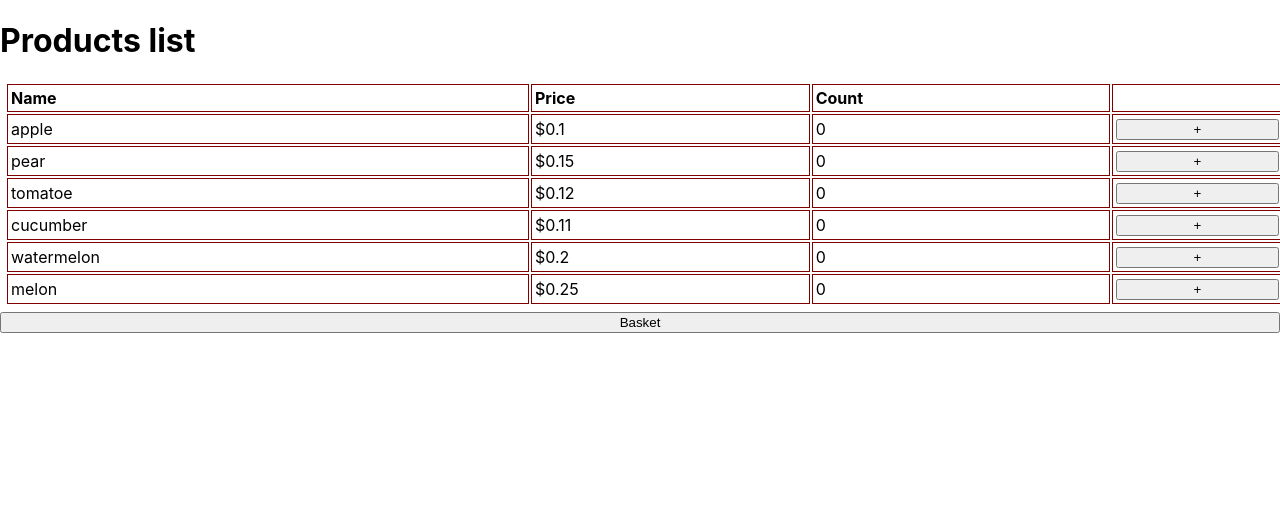
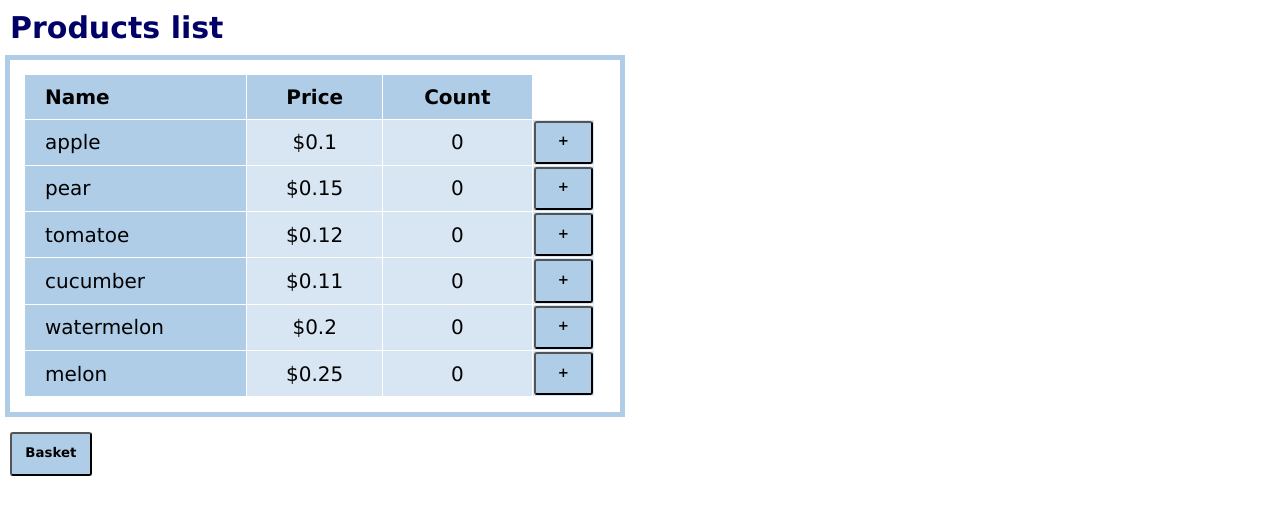
Before and after one commit to Kvasshtain/customer_basket, a React (Create React App) app: page / in a window 1280 px wide. Shown: the top 514 px of the page. Built offline with nearby package versions, Linux system fonts and the light colour scheme.

Commit message:
добавил стили

```diff
--- a/src/App.css
+++ b/src/App.css
@@ -1,15 +1,74 @@
-.productList {
-    margin: 5px;
-    border : 5px;
-    width : 100%;
+h1 {
+    font-family: "Lucida Sans Unicode", "Lucida Grande", Sans-Serif;
+    font-size: 30px;
+    margin: 10px;
+    color: #000066;
 }
 
-.tableCell {
-    padding: 3px;
-    border: 1px solid maroon;
+table {
+    font-family: "Lucida Sans Unicode", "Lucida Grande", Sans-Serif;
+    font-size: 20px;
+    border-collapse: collapse;
+    text-align: center;
+    width: 95%;
+    margin: 10px;
+}
+
+p {
+    font-family: "Lucida Sans Unicode", "Lucida Grande", Sans-Serif;
+    font-size: 20px;
+    margin: 10px;
+}
+
+th, td:first-child {
+    background: #AFCDE7;
+    padding: 10px 20px;
+}
+
+th, td {
+    border-style: solid;
+    border-width: 0 1px 1px 0;
+    border-color: white;
+}
+
+td {
+    background: #D8E6F3;
+}
+
+th:first-child, td:first-child {
     text-align: left;
 }
 
-.button {
+button {
+    font-family: "Lucida Sans Unicode", "Lucida Grande", Sans-Serif;
+    font-weight: 700;
+    text-decoration: none;
+    padding: .8em 1em calc(.8em + 3px);
+    border-radius: 3px;
+    background: #AFCDE7;
+    box-shadow: 0 -3px #AFCDE7 inset;
+    transition: 0.2s;
+    margin: 10px;
+}
+
+td > button {
+    margin: 0px;
+    height: 100%;
     width: 100%;
 }
+
+button:hover {
+    background: #D8E6F3;
+}
+
+button:active {
+    background: #6666FF;
+    box-shadow: 0 3px #6666FF inset;
+}
+
+.tableBorder {
+    border: 5px solid #AFCDE7;
+    padding: 5px;
+    margin: 5px;
+    width: 600px;
+}
--- a/src/App.js
+++ b/src/App.js
@@ -71,8 +71,8 @@ class App extends Component {
                               onCountDecrement = {this.onCountDecrement}
                               onClearCount = {this.onClearCount}
                   />
-                  <button className = "button" onClick = {this.productListButtonClkHandler}>Products list</button>
-                  <button className = "button" onClick = {this.clearBasketButtonClkHandler}>Clear basket</button>
+                  <button onClick = {this.productListButtonClkHandler}>Products list</button>
+                  <button onClick = {this.clearBasketButtonClkHandler}>Clear basket</button>
                 </React.Fragment>
             )
         }
@@ -81,7 +81,7 @@ class App extends Component {
             <React.Fragment>
               <h1>Products list</h1>
               <ProductsList data = {products} onCountIncrement = {this.onCountIncrement}/>
-              <button className = "button" onClick = {this.basketButtonClkHandler}>Basket</button>
+              <button onClick = {this.basketButtonClkHandler}>Basket</button>
             </React.Fragment>
         )
     }
--- a/src/components/BasketList.js
+++ b/src/components/BasketList.js
@@ -4,11 +4,9 @@ import PropTypes from 'prop-types'
 const BasketTableHeader = () => {
     return (
         <tr>
-            <th className = "tableCell">Name</th>
-            <th className = "tableCell">Price</th>
-            <th className = "tableCell">Count</th>
-            <th className = "tableCell"></th>
-            <th className = "tableCell"></th>
+            <th>Name</th>
+            <th>Price</th>
+            <th>Count</th>
         </tr>
     )
 }
@@ -43,15 +41,15 @@ class BasketProduct extends React.Component {
 
         return (
             <tr>
-                <td className = "tableCell">{name}</td>
-                <td className = "tableCell">${price}</td>
-                <td className = "tableCell">{count}</td>
-                <th className = "tableCell">
-                    <button className = "button" onClick = {this.addButtonClkHandler}>-</button>
-                </th>
-                <th className = "tableCell">
-                    <button className = "button" onClick = {this.clearButtonClkHandler}>Clear all</button>
-                </th>
+                <td>{name}</td>
+                <td>${price}</td>
+                <td>{count}</td>
+                <td>
+                    <button onClick = {this.addButtonClkHandler}>-</button>
+                </td>
+                <td>
+                    <button onClick = {this.clearButtonClkHandler}>Clear all</button>
+                </td>
             </tr>
         )
     }
@@ -89,8 +87,8 @@ class BasketList extends React.Component {
 
     render() {
         return (
-            <React.Fragment>
-                <table className="productList">
+            <div className = "tableBorder">
+                <table>
                     <tbody>
                         <BasketTableHeader/>
                     </tbody>
@@ -98,7 +96,7 @@ class BasketList extends React.Component {
                 </table>
                 <Total data = {this.props.data}/>
 
-            </React.Fragment>
+            </div>
         )
     }
 }
--- a/src/components/ProductsList.js
+++ b/src/components/ProductsList.js
@@ -4,10 +4,9 @@ import PropTypes from 'prop-types'
 const ProductTableHeader = () => {
     return (
         <tr>
-            <th className = "tableCell">Name</th>
-            <th className = "tableCell">Price</th>
-            <th className = "tableCell">Count</th>
-            <th className = "tableCell"></th>
+            <th>Name</th>
+            <th>Price</th>
+            <th>Count</th>
         </tr>
     )
 }
@@ -23,12 +22,12 @@ class Product extends React.Component {
 
         return (
             <tr>
-                <td className = "tableCell">{name}</td>
-                <td className = "tableCell">${price}</td>
-                <td className = "tableCell">{count}</td>
-                <th className = "tableCell">
-                    <button className = "button" onClick = {this.addButtonClkHandler}>+</button>
-                </th>
+                <td>{name}</td>
+                <td>${price}</td>
+                <td>{count}</td>
+                <td>
+                    <button onClick = {this.addButtonClkHandler}>+</button>
+                </td>
             </tr>
         )
     }
@@ -64,12 +63,14 @@ class ProductsList extends React.Component {
 
     render() {
         return (
-            <table className="productList">
-                <tbody>
-                <ProductTableHeader/>
-                </tbody>
-                {this.renderProductList()}
-            </table>
+            <div className = "tableBorder">
+                <table>
+                    <tbody>
+                        <ProductTableHeader/>
+                    </tbody>
+                    {this.renderProductList()}
+                </table>
+            </div>
         )
     }
 }
```
